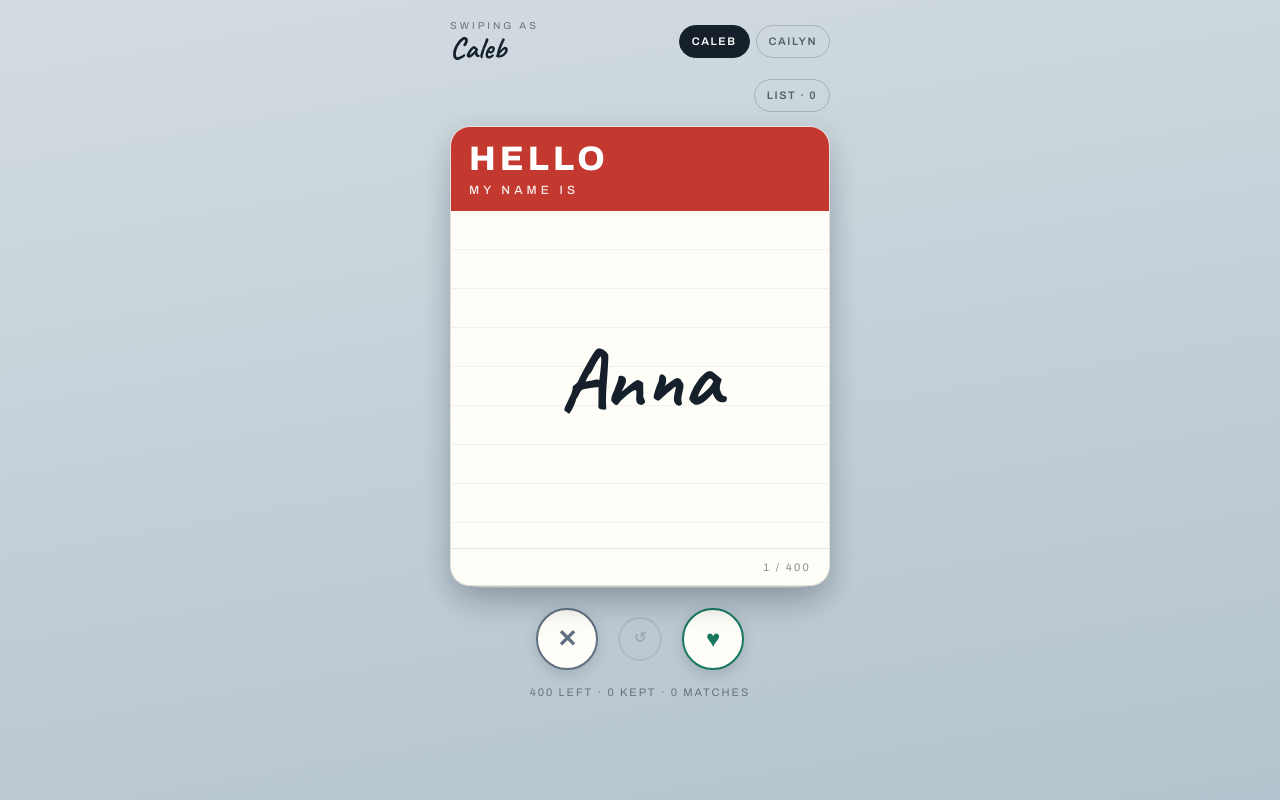
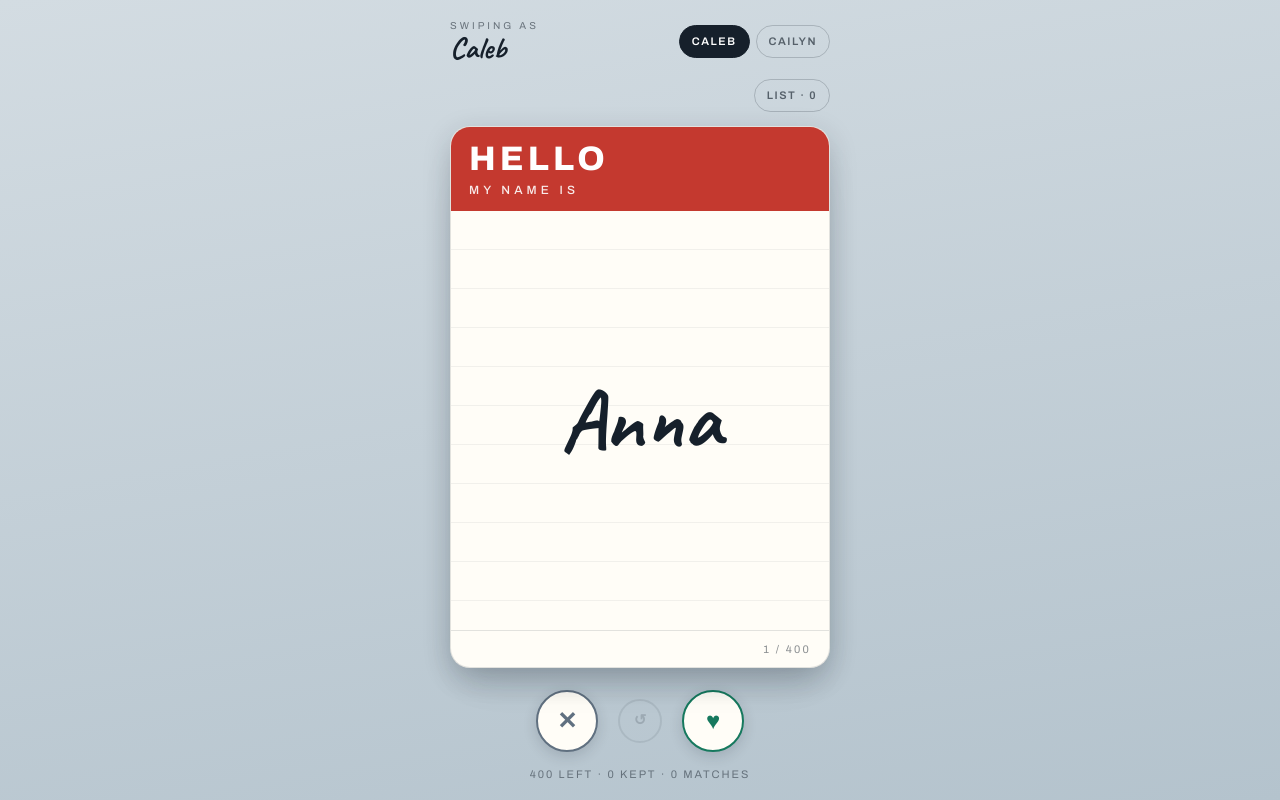
Before and after one commit to ca1ebd/baby-names, a React (Vite) app: page / in a window 1280 px wide. Built offline with nearby package versions, Linux system fonts and the light colour scheme.

Commit message:
Pin controls to bottom and eliminate overscroll bounce

```diff
--- a/src/BabyNameSwipe.tsx
+++ b/src/BabyNameSwipe.tsx
@@ -420,14 +420,16 @@ export default function BabyNameSwipe() {
   return (
     <div
       style={{
-        minHeight: "100dvh",
+        height: "100dvh",
+        overflow: "hidden",
+        overscrollBehavior: "none",
         background: `linear-gradient(170deg, ${C.wash1}, ${C.wash2})`,
         color: C.ink,
         fontFamily: ui,
         display: "flex",
         flexDirection: "column",
         alignItems: "center",
-        padding: "calc(18px + env(safe-area-inset-top)) calc(16px + env(safe-area-inset-right)) calc(28px + env(safe-area-inset-bottom)) calc(16px + env(safe-area-inset-left))",
+        padding: "calc(18px + env(safe-area-inset-top)) calc(16px + env(safe-area-inset-right)) calc(18px + env(safe-area-inset-bottom)) calc(16px + env(safe-area-inset-left))",
         boxSizing: "border-box",
       }}
     >
@@ -441,9 +443,9 @@ export default function BabyNameSwipe() {
         }
       `}</style>
 
-      <div style={{ width: "100%", maxWidth: 380 }}>
+      <div style={{ width: "100%", maxWidth: 380, height: "100%", display: "flex", flexDirection: "column", minHeight: 0 }}>
         {/* header */}
-        <div style={{ display: "flex", alignItems: "center", justifyContent: "space-between", marginBottom: 14 }}>
+        <div style={{ display: "flex", alignItems: "center", justifyContent: "space-between", marginBottom: 14, flexShrink: 0 }}>
           <div>
             <div style={{ fontSize: 10, letterSpacing: "0.3em", opacity: 0.55 }}>SWIPING AS</div>
             <button
@@ -463,7 +465,7 @@ export default function BabyNameSwipe() {
         </div>
 
         {/* filters */}
-        <div style={{ display: "flex", gap: 6, marginBottom: 14, flexWrap: "wrap" }}>
+        <div style={{ display: "flex", gap: 6, marginBottom: 14, flexWrap: "wrap", flexShrink: 0 }}>
           <button onClick={() => setView(view === "swipe" ? "list" : "swipe")} style={{ ...chip(view === "list"), marginLeft: "auto" }}>
             {view === "swipe" ? `LIST · ${matches.length}` : "BACK"}
           </button>
@@ -473,7 +475,7 @@ export default function BabyNameSwipe() {
           <>
             {/* card stack */}
             <div
-              style={{ position: "relative", height: 460, marginBottom: 22 }}
+              style={{ position: "relative", flex: 1, minHeight: 0, marginBottom: 22 }}
               onPointerDown={onDown}
               onPointerMove={onMove}
               onPointerUp={onUp}
@@ -507,22 +509,23 @@ export default function BabyNameSwipe() {
             </div>
 
             {/* controls */}
-            <div style={{ display: "flex", alignItems: "center", justifyContent: "center", gap: 20 }}>
+            <div style={{ display: "flex", alignItems: "center", justifyContent: "center", gap: 20, flexShrink: 0 }}>
               <button onClick={() => decide("pass")} style={{ ...round(C.card, C.no, 62), color: C.no, fontSize: 24 }} aria-label="Pass">✕</button>
               <button onClick={undo} disabled={!history.length} style={{ ...round("transparent", "rgba(22,32,43,0.25)", 44), color: "rgba(22,32,43,0.5)", fontSize: 15, opacity: history.length ? 1 : 0.35, boxShadow: "none" }} aria-label="Undo">↺</button>
               <button onClick={() => decide("like")} style={{ ...round(C.card, C.yes, 62), color: C.yes, fontSize: 24 }} aria-label="Keep">♥</button>
             </div>
 
-            <div style={{ textAlign: "center", marginTop: 14, fontSize: 11, letterSpacing: "0.18em", opacity: 0.5 }}>
+            <div style={{ textAlign: "center", marginTop: 14, fontSize: 11, letterSpacing: "0.18em", opacity: 0.5, flexShrink: 0 }}>
               {remaining} LEFT · {keeps.length} KEPT · {matches.length} MATCHES
             </div>
             {status === "offline" && (
-              <div style={{ textAlign: "center", marginTop: 8, fontSize: 11, color: C.band, letterSpacing: "0.06em" }}>
+              <div style={{ textAlign: "center", marginTop: 8, fontSize: 11, color: C.band, letterSpacing: "0.06em", flexShrink: 0 }}>
                 Not saving. Open the list and copy a backup before you close this.
               </div>
             )}
           </>
         ) : (
+          <div style={{ flex: 1, minHeight: 0, overflowY: "auto", overscrollBehavior: "contain" }}>
             <ListView
               matches={matches}
               keeps={keeps}
@@ -559,7 +562,9 @@ export default function BabyNameSwipe() {
                 setDeck(pool);
                 setI(0);
                 setHistory([]);
-          }} />
+              }}
+            />
+          </div>
         )}
       </div>
 
--- a/src/index.css
+++ b/src/index.css
@@ -4,6 +4,8 @@ html,
 body,
 #root {
   height: 100%;
+  overflow: hidden;
+  overscroll-behavior: none;
 }
 
 body {
```
Lines whose indentation alone changed are shown as unchanged.
